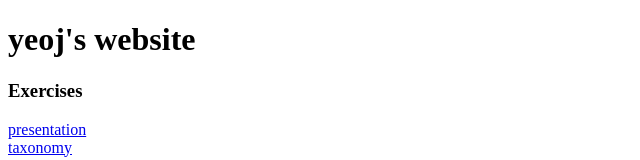
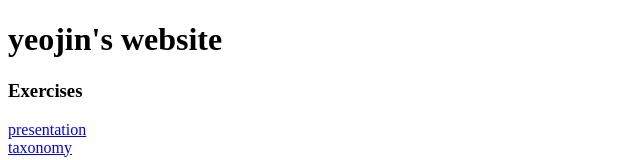
Before and after one commit to ykwon01/GD_for_the_Web, a plain HTML site: page index.html in a window 1280 px wide. Shown: the top 160 px of the page, without its empty margins (0-640 px from the left). Drawn offline with Linux system fonts and the light colour scheme.

Commit message:
gh-pages

```diff
--- a/index.html
+++ b/index.html
@@ -10,7 +10,7 @@
 
 <body>
   <div class="main">
-    <h1>yeoj's website</h1>
+    <h1>yeojin's website</h1>
     <div id="exercises">
       <h3>Exercises</h3>
       <a href="presenation2.html" target="blank">presentation</a>
```
